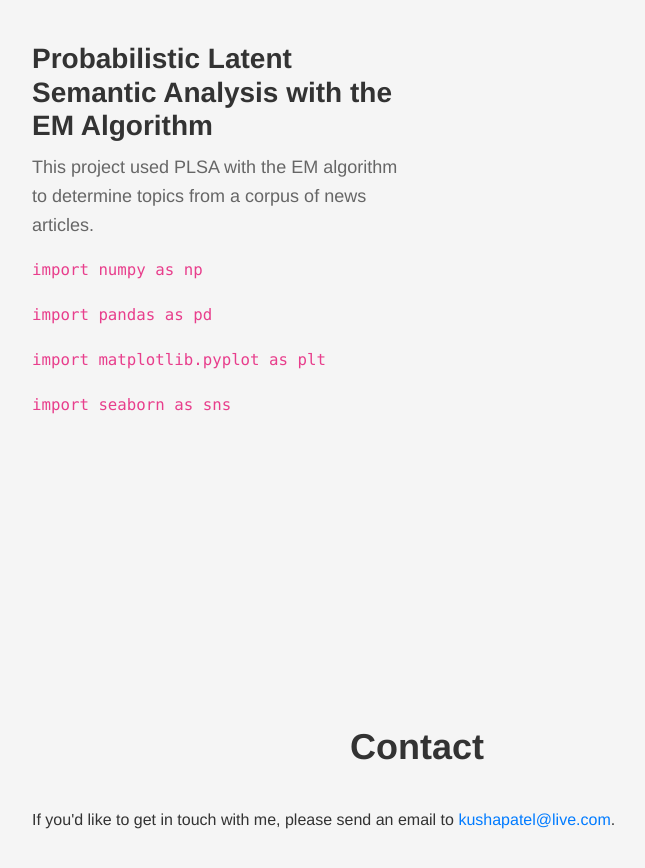
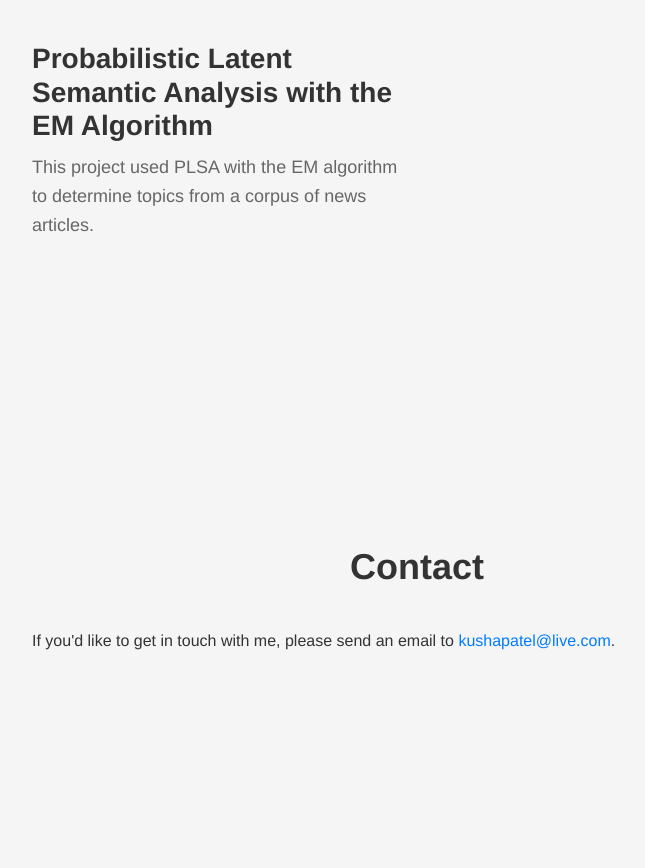
Before and after one commit to kshptl/kshptl.github.io, a Jekyll site: the page index.html, which Jekyll copies as it is, in a window 1280 px wide and 900 px high, scrolled down 1772 px. Shown: the top 868 px of the window, without its empty margins (223-868 px from the left). Built offline with Jekyll 4.4.1, drawn with Linux system fonts in a browser that asks for light colours; after the commit the page ends 2521 px from its top, so only the background shows below that.

Commit message:
Update index.html

```diff
--- a/index.html
+++ b/index.html
@@ -80,10 +80,6 @@
 				<div class="col-md-6 project">
 					<h3>Probabilistic Latent Semantic Analysis with the EM Algorithm</h3>
 					<p>This project used PLSA with the EM algorithm to determine topics from a corpus of news articles.</p>
-					<p><code>import numpy as np</code></p>
-					<p><code>import pandas as pd</code></p>
-					<p><code>import matplotlib.pyplot as plt</code></p>
-					<p><code>import seaborn as sns</code></p>
 				</div>
 			</div>
 		</div>
```
